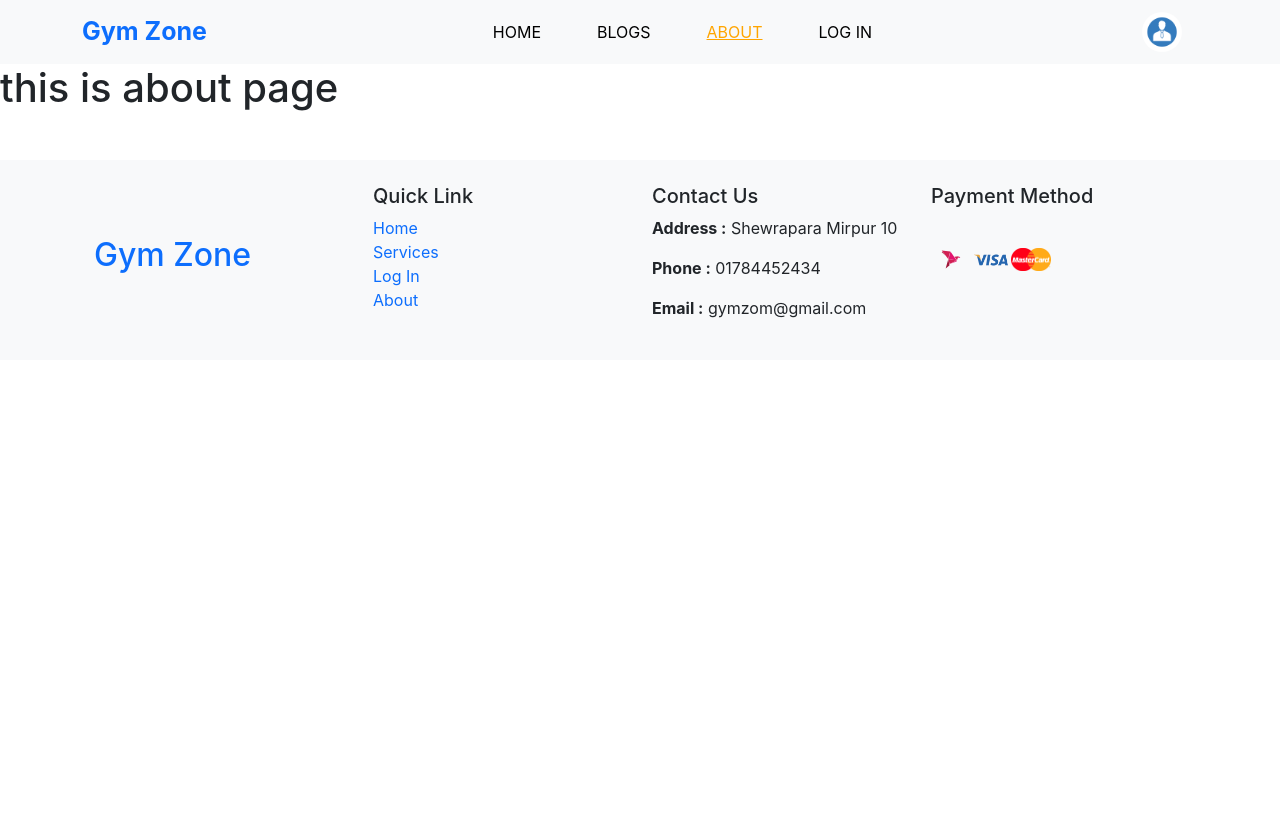
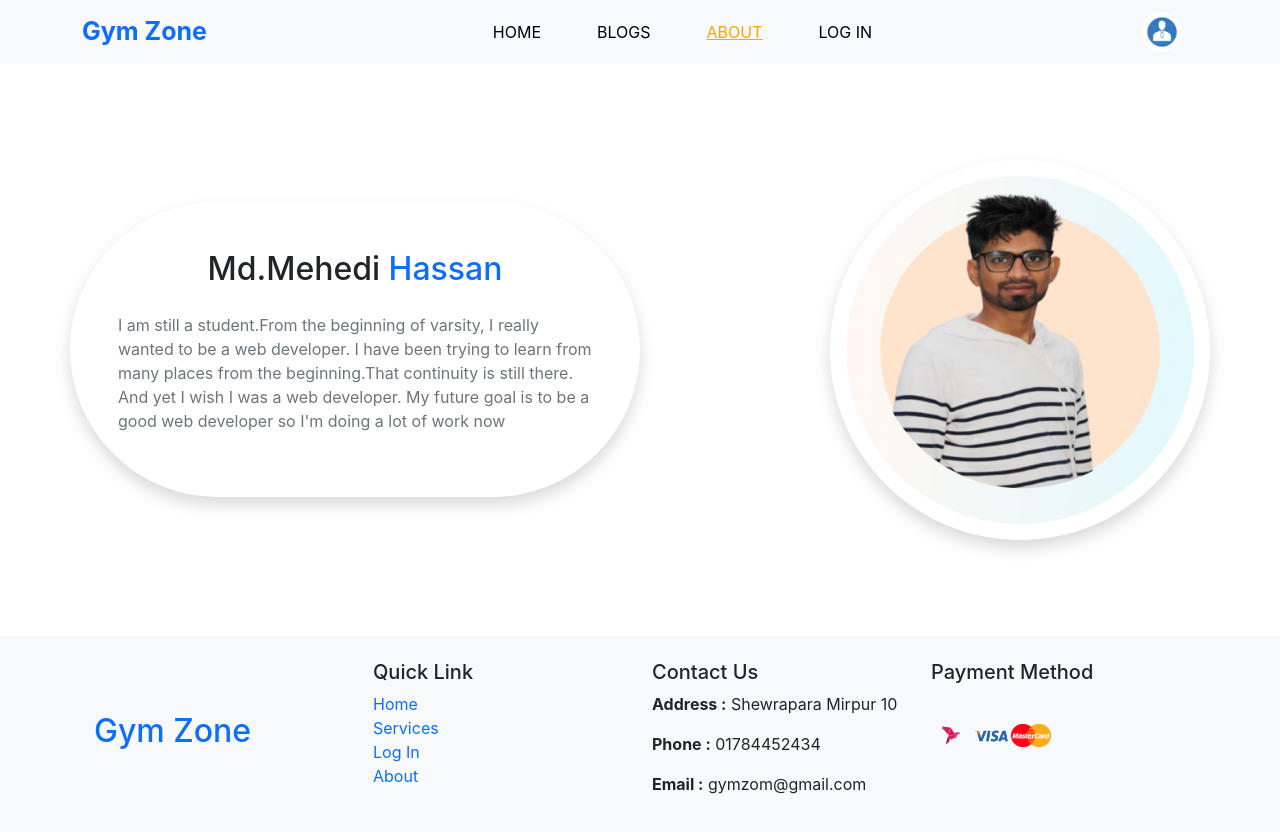
Before and after one commit to Mehedi4467/independent-service-provider, a React (Create React App) app: page /about in a window 1280 px wide. Shown: the top 832 px of the page. Before the commit the page ends 800 px from the top, so only its background shows below. Built offline with nearby package versions, Linux system fonts and the light colour scheme; no server answers.

Commit message:
about page design complated

```diff
--- a/src/Components/About/About.js
+++ b/src/Components/About/About.js
@@ -1,9 +1,18 @@
 import React from 'react';
+import myPhoto from '../../images/mypic.png';
 
 const About = () => {
     return (
-        <div>
-            <h1>this is about page</h1>
+        <div className='container py-2 py-md-5 my-2 my-md-5'>
+            <div className='row justify-content-between align-items-center gy-4 gy-md-1'>
+                <div className='col-12 col-md-6 shadow p-5 rounded-pill order-2 order-md-1'>
+                    <h2 className='text-center'>Md.Mehedi <span className='text-primary'>Hassan</span></h2>
+                    <p className='text-muted mt-4'>I am still a student.From the beginning of varsity, I really wanted to be a web developer. I have been trying to learn from many places from the beginning.That continuity is still there. And yet I wish I was a web developer. My future goal is to be a good web developer so I'm doing a lot of work now</p>
+                </div>
+                <div className='col-12 col-md-4 shadow p-3 rounded-circle order-1 order-md-2'>
+                    <img className='img-fluid' src={myPhoto} alt="This is my photos" />
+                </div>
+            </div>
         </div>
     );
 };
```
Also changed, not shown: src/images/mypic.png (added).
